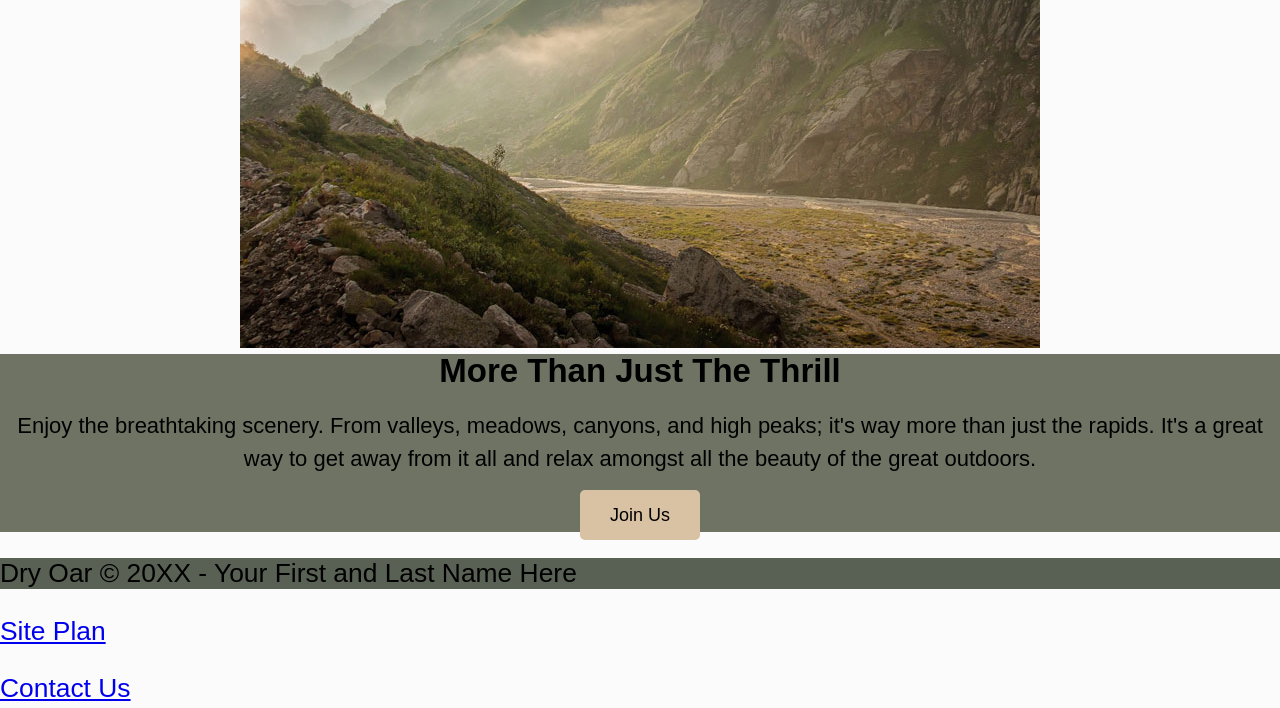
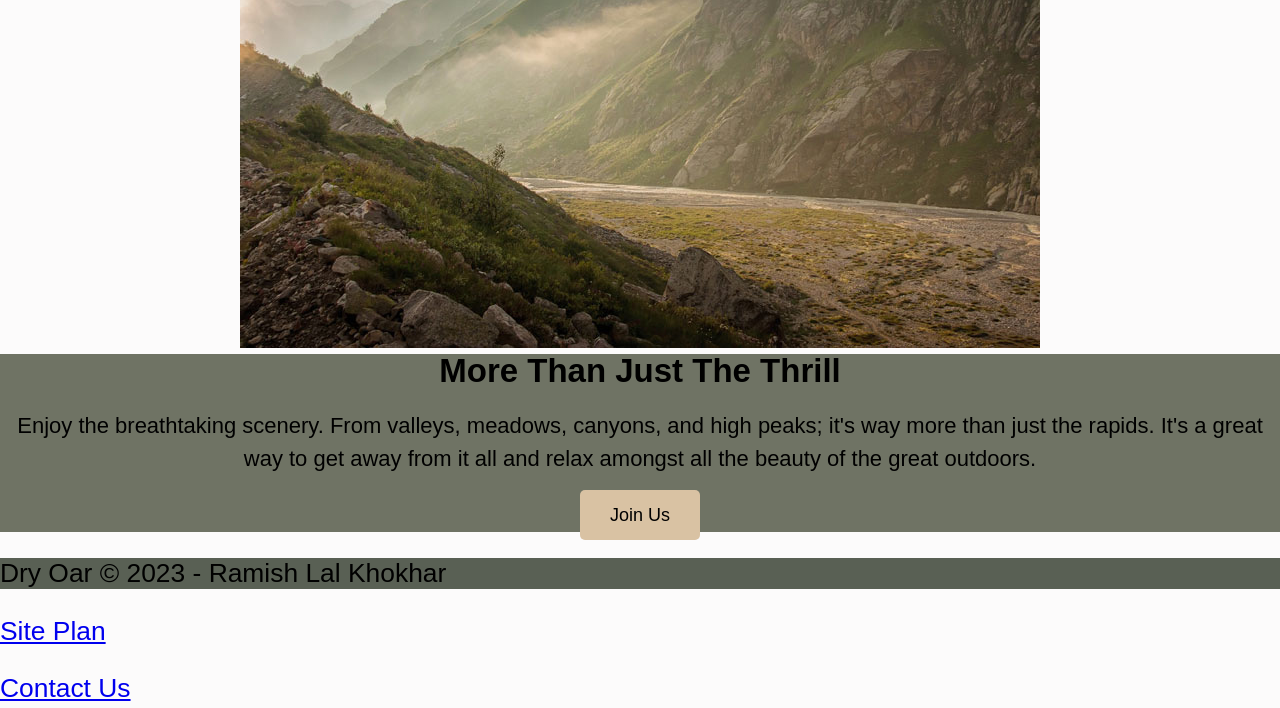
Before and after one commit to ramishspeaks/wdd130, a plain HTML site: page wwr/index.html in a window 1280 px wide. Shown: the part 4196-4904 px from the top of the page. Drawn offline with Linux system fonts and the light colour scheme.

Commit message:
work done

```diff
--- a/wwr/index.html
+++ b/wwr/index.html
@@ -58,7 +58,7 @@
 
     </main>
     <footer>
-        <p id="footerp">Dry Oar &copy; 20XX - Your First and Last Name Here</p>
+        <p id="footerp">Dry Oar &copy; 2023 - Ramish Lal Khokhar</p>
         <p><a href="site-plan-rafting.html">Site Plan</a></p>
         <p><a href="contactus.html">Contact Us</a></p>
         <div class="social">
```
